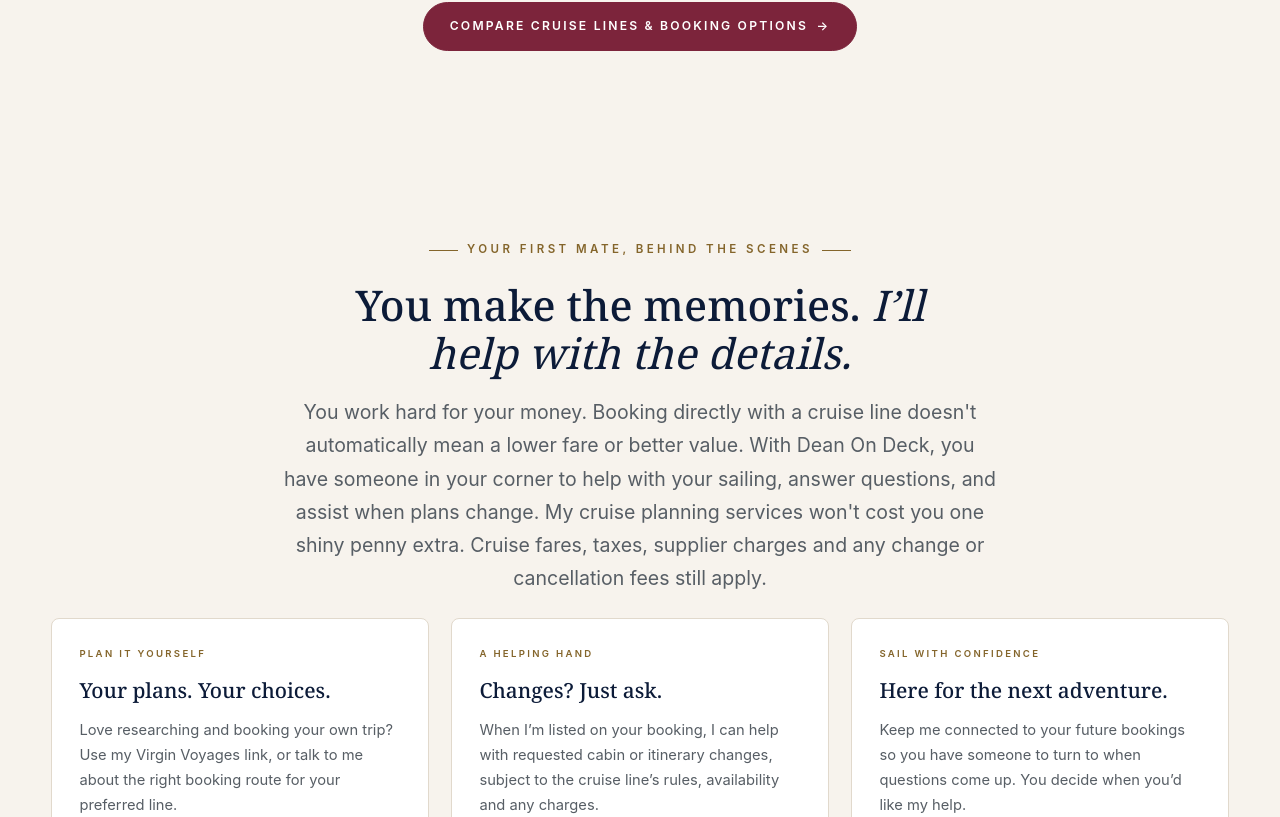
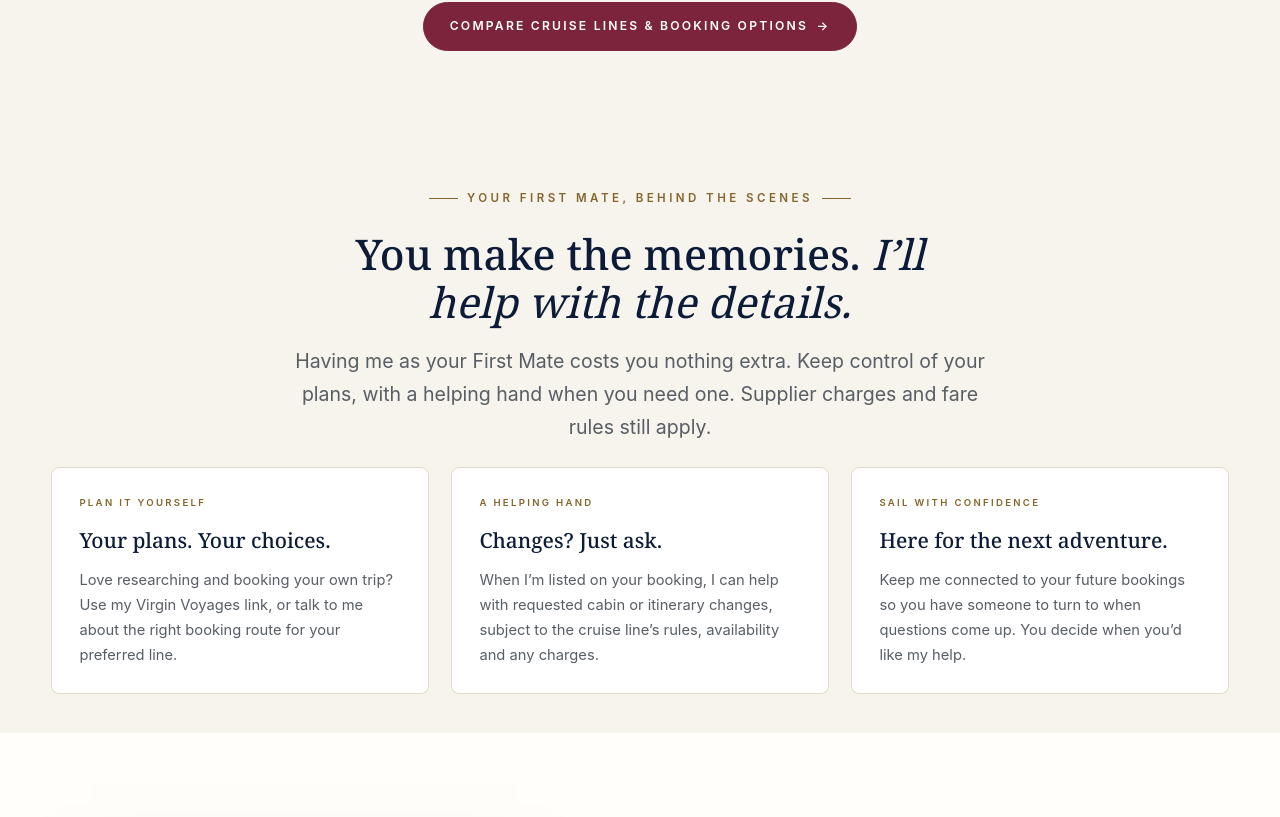
Before and after one commit to deanondeck/deanondeck.github.io, a Next.js app: page / in a window 1280 px wide. Shown: the part 1723-2540 px from the top of the page. Built offline with nearby package versions, Linux system fonts and the light colour scheme; a web font is replaced by a local one.

Commit message:
Publish approved shorter First Mate introduction and compact spacing

```diff
--- a/content/pages/index.json
+++ b/content/pages/index.json
@@ -100,7 +100,7 @@
       "content": {
         "eyebrow": "Your First Mate, behind the scenes",
         "heading": "You make the memories. *I’ll help with the details.*",
-        "lede": "You work hard for your money. Booking directly with a cruise line doesn't automatically mean a lower fare or better value. With Dean On Deck, you have someone in your corner to help with your sailing, answer questions, and assist when plans change. My cruise planning services won't cost you one shiny penny extra. Cruise fares, taxes, supplier charges and any change or cancellation fees still apply.",
+        "lede": "Having me as your First Mate costs you nothing extra. Keep control of your plans, with a helping hand when you need one. Supplier charges and fare rules still apply.",
         "stats": [],
         "pillars": [
           {
--- a/src/app/globals.css
+++ b/src/app/globals.css
@@ -2633,3 +2633,6 @@ body { background: var(--paper); color: var(--ink-on-paper); }
 @media (min-width: 481px) and (max-width: 800px) {
   #faq .sail-difference { grid-template-columns: minmax(115px, max-content) minmax(0, 1fr); }
 }
+
+/* First Mate review: compact section spacing, with existing typography/cards. */
+#philosophy { padding-block: clamp(2rem,3vw,2.75rem); scroll-margin-top: 85px; }
```
